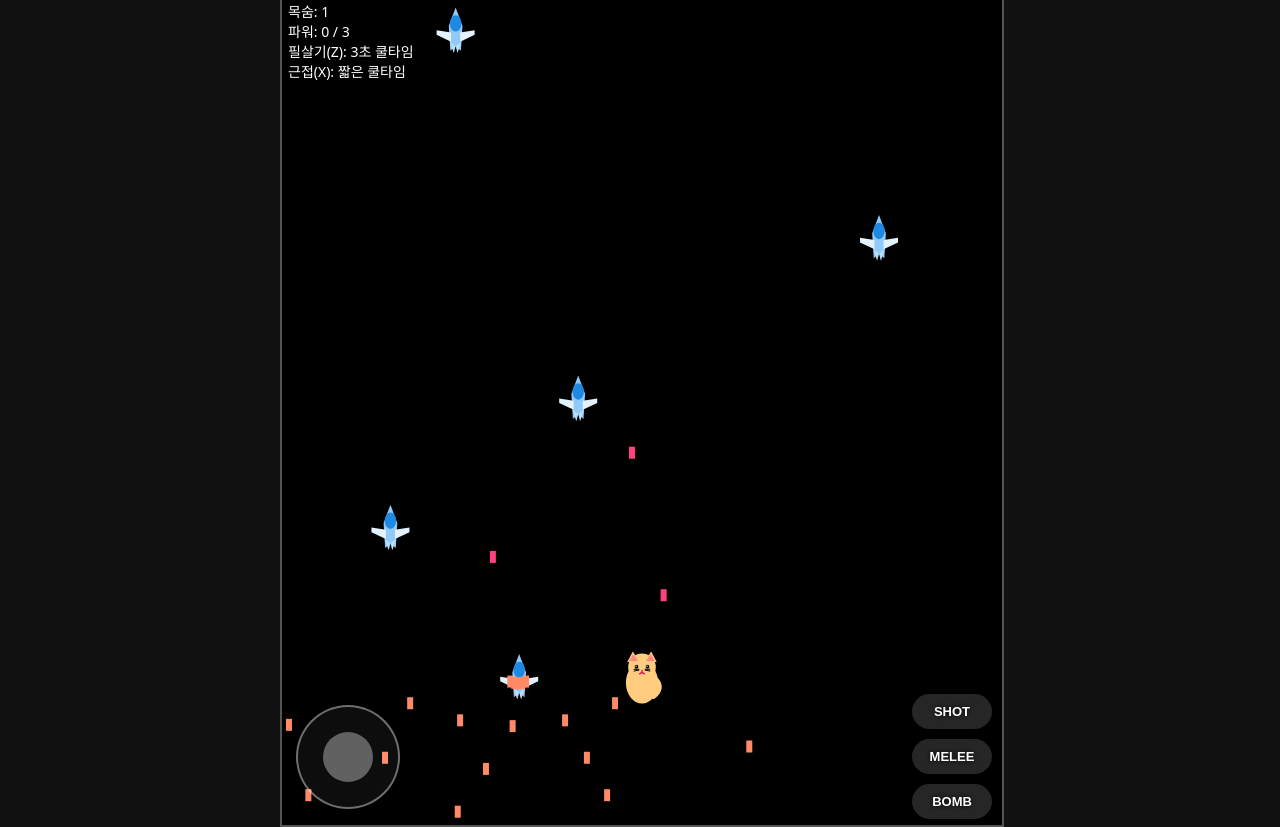
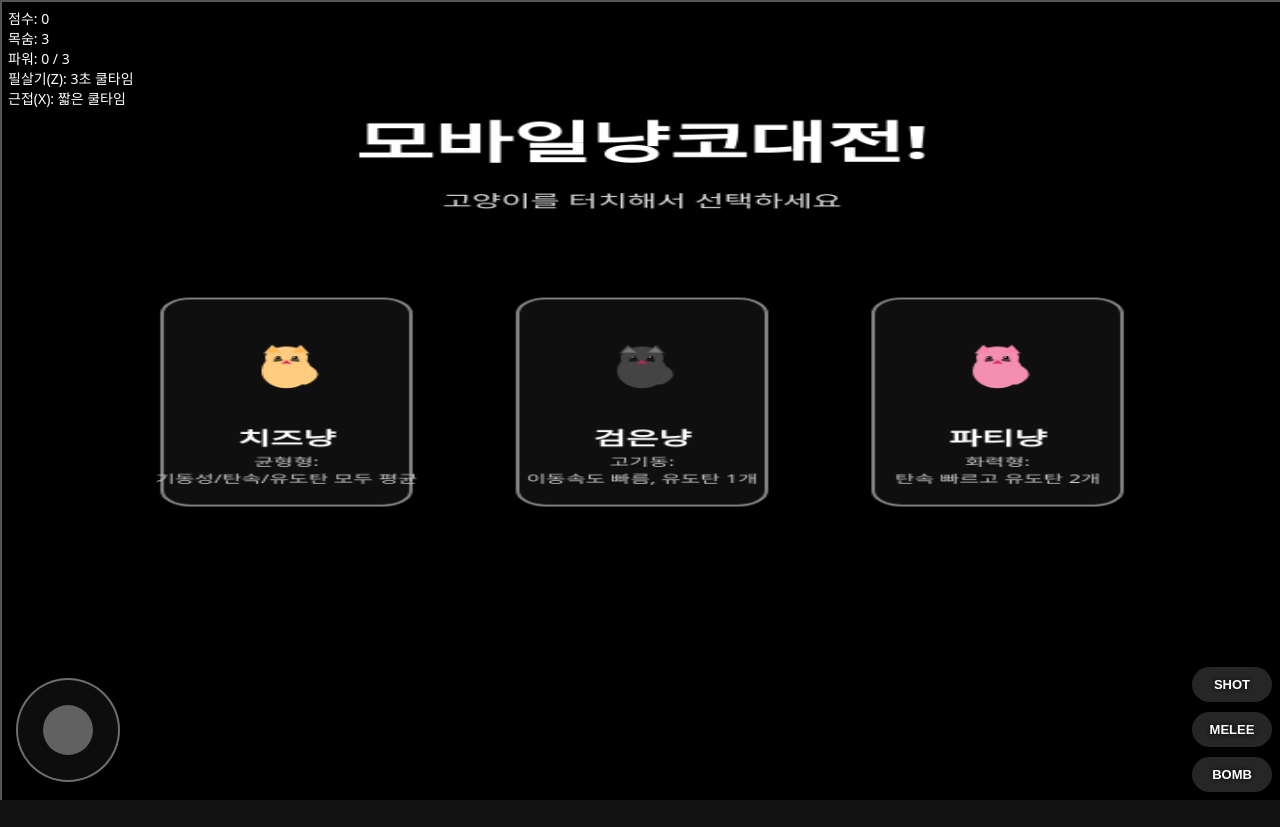
Before and after one commit to taurenking22-cmyk/rpg, a plain HTML site: page index.html in a window 1280 px wide. After the commit the page ends 800 px from the top, so only its background shows below. Drawn offline with Linux system fonts and the light colour scheme.

Commit message:
Update index.html

```diff
--- a/index.html
+++ b/index.html
@@ -2,32 +2,32 @@
 <html lang="ko">
 <head>
   <meta charset="UTF-8" />
-  <title>슈팅게임 - 모바일 터치 지원 버전</title>
+  <title>모바일냥코대전!</title>
   <style>
-    body {
+    html, body {
       margin: 0;
+      padding: 0;
+      width: 100%;
+      height: 100%;
       background: #111;
-      display: flex;
-      justify-content: center;
-      align-items: center;
-      height: 100vh;
       font-family: system-ui, sans-serif;
       color: #fff;
       touch-action: none;
       -webkit-user-select: none;
       user-select: none;
+      overflow: hidden;
     }
     #gameContainer {
       position: relative;
-      max-width: 720px;
       width: 100vw;
+      height: 100vh;
     }
     #gameCanvas {
       background: #000;
       border: 2px solid #555;
       display: block;
       width: 100%;
-      height: auto;
+      height: 100%;
     }
     #ui {
       position: absolute;
@@ -77,7 +77,7 @@
       align-items: center;
       padding: 0 8px;
       box-sizing: border-box;
-      pointer-events: none; /* 안쪽 요소만 터치 받도록 */
+      pointer-events: none;
     }
 
     #joystickContainer {
@@ -134,7 +134,6 @@
     }
 
     @media (min-width: 900px) {
-      /* PC에선 컨트롤 조금 작게 */
       #joystickContainer {
         width: 120px;
         height: 120px;
@@ -166,7 +165,7 @@
     </div>
     <div id="gameOverText"></div>
 
-    <!-- 🔥 모바일 터치 컨트롤 -->
+    <!-- 모바일 터치 컨트롤 -->
     <div id="mobileControls">
       <div id="joystickContainer">
         <div id="joystickBase"></div>
@@ -201,7 +200,51 @@
     const WIDTH = canvas.width;
     const HEIGHT = canvas.height;
 
-    // 🐱 플레이어 (고양이)
+    // 고양이 타입 정의
+    const CAT_TYPES = {
+      cheese: {
+        id: "cheese",
+        name: "치즈냥",
+        furColor: "#ffcc80",
+        earInner: "#ffb74d",
+        speed: 6,
+        bulletSpeed: 9,
+        homingCount: 1,
+        desc: "균형형: 기동성/탄속/유도탄 모두 평균"
+      },
+      black: {
+        id: "black",
+        name: "검은냥",
+        furColor: "#444",
+        earInner: "#757575",
+        speed: 7.6,
+        bulletSpeed: 9,
+        homingCount: 1,
+        desc: "고기동: 이동속도 빠름, 유도탄 1개"
+      },
+      party: {
+        id: "party",
+        name: "파티냥",
+        furColor: "#f48fb1",
+        earInner: "#ff80ab",
+        speed: 6,
+        bulletSpeed: 10,
+        homingCount: 2,
+        desc: "화력형: 탄속 빠르고 유도탄 2개"
+      }
+    };
+
+    const catOptions = [
+      { id: "cheese", x: WIDTH/2 - 200, y: HEIGHT/2, w: 140, h: 220 },
+      { id: "black",  x: WIDTH/2,       y: HEIGHT/2, w: 140, h: 220 },
+      { id: "party",  x: WIDTH/2 + 200, y: HEIGHT/2, w: 140, h: 220 }
+    ];
+
+    let selectedCatType = null;
+    let selectedCat = null;
+    let hasSelectedCat = false;
+
+    // 플레이어
     const player = {
       x: WIDTH / 2,
       y: HEIGHT - 150,
@@ -240,7 +283,7 @@
 
     let isVictory = false;
 
-    // ======== 키보드 입력 ========
+    // ===== 키보드 입력 =====
     window.addEventListener("keydown", (e) => {
       keys[e.code] = true;
 
@@ -248,11 +291,9 @@
         restartGame();
       }
 
-      if (!gameOver && e.code === "KeyZ") {
-        useBomb();
-      }
-      if (!gameOver && e.code === "KeyX") {
-        useMelee();
+      if (!gameOver && hasSelectedCat) {
+        if (e.code === "KeyZ") useBomb();
+        if (e.code === "KeyX") useMelee();
       }
     });
 
@@ -260,12 +301,48 @@
       keys[e.code] = false;
     });
 
-    // 게임오버 시 모바일에서 재시작: 캔버스 탭
-    canvas.addEventListener("click", () => {
-      if (gameOver) restartGame();
-    });
+    // 캔버스 클릭/터치 → 오프닝에서 캐릭터 선택, 게임오버일 땐 재시작
+    function getCanvasPos(evt) {
+      const rect = canvas.getBoundingClientRect();
+      let clientX, clientY;
+      if (evt.touches && evt.touches[0]) {
+        clientX = evt.touches[0].clientX;
+        clientY = evt.touches[0].clientY;
+      } else {
+        clientX = evt.clientX;
+        clientY = evt.clientY;
+      }
+      const x = (clientX - rect.left) * (canvas.width / rect.width);
+      const y = (clientY - rect.top) * (canvas.height / rect.height);
+      return { x, y };
+    }
 
-    // ======== 모바일 조이스틱 입력 ========
+    function handleCanvasPointer(evt) {
+      evt.preventDefault();
+      const pos = getCanvasPos(evt);
+
+      if (!hasSelectedCat) {
+        // 캐릭터 선택
+        for (const opt of catOptions) {
+          if (
+            pos.x > opt.x - opt.w/2 &&
+            pos.x < opt.x + opt.w/2 &&
+            pos.y > opt.y - opt.h/2 &&
+            pos.y < opt.y + opt.h/2
+          ) {
+            selectCat(opt.id);
+            return;
+          }
+        }
+      } else if (gameOver) {
+        restartGame();
+      }
+    }
+
+    canvas.addEventListener("click", handleCanvasPointer);
+    canvas.addEventListener("touchstart", handleCanvasPointer, { passive: false });
+
+    // ===== 조이스틱 =====
     const joystickState = {
       active: false,
       centerX: 0,
@@ -274,7 +351,6 @@
 
     function updateDirFromJoystick(dx, dy) {
       const dead = 10;
-      // 초기화
       keys["ArrowLeft"] = false;
       keys["ArrowRight"] = false;
       keys["ArrowUp"] = false;
@@ -342,7 +418,7 @@
 
     resetJoystickStickPosition();
 
-    // ======== 모바일 버튼 입력 ========
+    // 모바일 버튼: SHOT(홀드), MELEE/BOMB(탭)
     function attachButtonHold(button, keyCode) {
       const down = (e) => {
         e.preventDefault();
@@ -355,55 +431,67 @@
       button.addEventListener("touchstart", down, { passive: false });
       button.addEventListener("touchend", up, { passive: false });
       button.addEventListener("touchcancel", up, { passive: false });
-      // PC에서 마우스로 눌러도 작동하게
       button.addEventListener("mousedown", down);
       window.addEventListener("mouseup", up);
     }
-
-    // SHOT 버튼은 Space키처럼 동작 (연사)
     attachButtonHold(btnShoot, "Space");
 
-    // MELEE / BOMB 은 "한 번" 사용하는 스킬 → 탭으로 발동
     function attachSkillTap(button, skillFn) {
       button.addEventListener("touchstart", (e) => {
         e.preventDefault();
-        skillFn();
+        if (!gameOver && hasSelectedCat) skillFn();
       }, { passive: false });
       button.addEventListener("click", (e) => {
         e.preventDefault();
-        skillFn();
+        if (!gameOver && hasSelectedCat) skillFn();
       });
     }
+    attachSkillTap(btnMelee, () => useMelee());
+    attachSkillTap(btnBomb, () => useBomb());
 
-    attachSkillTap(btnMelee, () => {
-      if (!gameOver) useMelee();
-    });
-    attachSkillTap(btnBomb, () => {
-      if (!gameOver) useBomb();
-    });
+    // ===== 게임 로직 =====
 
-    // ======== 게임 로직 ========
+    function selectCat(id) {
+      selectedCatType = id;
+      selectedCat = CAT_TYPES[id];
+      hasSelectedCat = true;
+
+      player.speed = selectedCat.speed;
+      // 초기화 & 시작
+      restartGameInternal(false); // 내부 리셋 (엔딩 텍스트 없이)
+    }
 
     function shoot() {
+      if (!selectedCat) return;
       const count = 1 + powerLevel;
       const spread = 8;
       const mid = (count - 1) / 2;
+      const bulletSpeed = selectedCat.bulletSpeed;
+      const homingCount = selectedCat.homingCount;
+
+      // 파워 3단계에서만 유도탄 활성
+      let homingIndices = [];
+      if (powerLevel >= 3) {
+        const hc = Math.min(homingCount, count);
+        const start = Math.round(mid - (hc - 1) / 2);
+        for (let k = 0; k < hc; k++) homingIndices.push(start + k);
+      }
 
       for (let i = 0; i < count; i++) {
         const offset = (i - mid) * spread;
-        const isHoming = (powerLevel >= 3 && i === Math.round(mid));
+        const isHoming = homingIndices.includes(i);
 
         bullets.push({
           x: player.x + offset,
           y: player.y - player.height / 2,
           width: 6,
           height: 12,
-          speed: 9,
+          speed: bulletSpeed,
           color: isHoming ? "#80d8ff" : "#ffeb3b",
           homing: isHoming,
           target: null,
           vx: 0,
-          vy: -9,
+          vy: -bulletSpeed,
         });
       }
     }
@@ -478,7 +566,7 @@
       showEndText();
     }
 
-    function restartGame() {
+    function restartGameInternal(resetCatToo) {
       bullets = [];
       enemies = [];
       enemyBullets = [];
@@ -500,6 +588,17 @@
       gameOverText.style.display = "none";
       lastTime = performance.now();
       meleeActive = false;
+
+      if (resetCatToo) {
+        hasSelectedCat = false;
+        selectedCat = null;
+        selectedCatType = null;
+      }
+    }
+
+    function restartGame() {
+      // 고양이는 유지한 채 다시 시작
+      restartGameInternal(false);
     }
 
     function rectsCollide(a, b) {
@@ -534,6 +633,7 @@
     }
 
     function useBomb() {
+      if (!hasSelectedCat) return;
       const now = performance.now();
       if (now - lastBombTime < BOMB_COOLDOWN) return;
       lastBombTime = now;
@@ -556,6 +656,7 @@
     }
 
     function useMelee() {
+      if (!hasSelectedCat) return;
       const now = performance.now();
       if (now - lastMeleeTime < MELEE_COOLDOWN) return;
       lastMeleeTime = now;
@@ -563,14 +664,11 @@
       meleeEndTime = now + MELEE_DURATION;
     }
 
-    // 보스 패턴별 탄막
     function bossShootPattern() {
       if (!boss || boss.dead) return;
-
       const shotsBaseY = boss.y + boss.height / 2;
 
       if (boss.pattern === 0) {
-        // 부채꼴 + 구멍
         const shots = 18;
         const baseAngle = Math.PI / 2;
         const spread = 0.9;
@@ -593,7 +691,6 @@
           });
         }
       } else if (boss.pattern === 1) {
-        // 커튼 패턴
         const columns = 12;
         const margin = 40;
         const step = (WIDTH - margin * 2) / (columns - 1);
@@ -616,7 +713,6 @@
           });
         }
       } else if (boss.pattern === 2) {
-        // 조준 3-way 연사
         const burstCount = 3;
         for (let b = 0; b < burstCount; b++) {
           const dx = player.x - boss.x;
@@ -643,9 +739,9 @@
     }
 
     function update(delta) {
-      if (gameOver) return;
+      if (gameOver || !hasSelectedCat) return;
+      const now = performance.now();
       totalElapsed += delta;
-      const now = performance.now();
 
       if (meleeActive && now > meleeEndTime) {
         meleeActive = false;
@@ -672,7 +768,6 @@
         }
       }
 
-      // 내 미사일
       bullets.forEach((b) => {
         if (b.homing) {
           if (!b.target) {
@@ -701,7 +796,6 @@
           !b.dead
       );
 
-      // 적 스폰
       lastEnemySpawn += delta;
       if (lastEnemySpawn > enemySpawnInterval) {
         spawnEnemy();
@@ -709,7 +803,6 @@
         enemySpawnInterval = Math.max(350, enemySpawnInterval - 2);
       }
 
-      // 적 이동 + 공격
       enemies.forEach((e) => {
         if (e.pattern === 0) {
           e.y += e.speed;
@@ -780,7 +873,6 @@
 
       enemies = enemies.filter((e) => !e.dead);
 
-      // 보스
       if (boss) {
         boss.x += boss.speedX;
         if (boss.x - boss.width / 2 < 0 || boss.x + boss.width / 2 > WIDTH) {
@@ -799,13 +891,11 @@
         }
       }
 
-      // 적 미사일 이동
       enemyBullets.forEach((b) => {
         b.x += b.vx;
         b.y += b.vy;
       });
 
-      // 근접공격 영역 처리 (전방 미사일 제거)
       if (meleeActive) {
         const rangeX = 140;
         const rangeY = 160;
@@ -830,13 +920,11 @@
           !b.dead
       );
 
-      // 파워업 이동
       powerUps.forEach((p) => {
         p.y += p.speed;
       });
       powerUps = powerUps.filter((p) => p.y < HEIGHT + 30 && !p.dead);
 
-      // 내 미사일 → 적/보스 충돌
       bullets.forEach((b) => {
         enemies.forEach((e) => {
           if (!b.dead && !e.dead && rectsCollide(b, e)) {
@@ -878,7 +966,6 @@
       bullets = bullets.filter((b) => !b.dead);
       enemies = enemies.filter((e) => !e.dead);
 
-      // 플레이어 피격
       enemyBullets.forEach((b) => {
         if (!b.dead && rectsCollide(player, b)) {
           b.dead = true;
@@ -895,7 +982,6 @@
       });
       enemies = enemies.filter((e) => !e.dead);
 
-      // 파워업 획득
       powerUps.forEach((p) => {
         const dx = p.x - player.x;
         const dy = p.y - player.y;
@@ -910,28 +996,23 @@
       powerUps = powerUps.filter((p) => !p.dead);
     }
 
-    // 🐱 고양이 그리기
-    function drawPlayer() {
-      const w = player.width;
-      const h = player.height;
-      const cx = player.x;
-      const cy = player.y;
+    // 고양이 그리기 (색만 타입에 따라 다르게)
+    function drawCatBody(cx, cy, w, h, cat) {
+      const fur = cat ? cat.furColor : "#ffcc80";
+      const earIn = cat ? cat.earInner : "#ff8a80";
 
       ctx.save();
       ctx.translate(cx, cy);
 
-      // 몸통
-      ctx.fillStyle = "#ffcc80";
+      ctx.fillStyle = fur;
       ctx.beginPath();
       ctx.ellipse(0, h * 0.15, w * 0.35, h * 0.4, 0, 0, Math.PI * 2);
       ctx.fill();
 
-      // 머리
       ctx.beginPath();
       ctx.arc(0, -h * 0.15, w * 0.3, 0, Math.PI * 2);
       ctx.fill();
 
-      // 귀
       ctx.beginPath();
       ctx.moveTo(-w * 0.2, -h * 0.45);
       ctx.lineTo(-w * 0.05, -h * 0.25);
@@ -946,8 +1027,7 @@
       ctx.closePath();
       ctx.fill();
 
-      // 귀 안쪽
-      ctx.fillStyle = "#ff8a80";
+      ctx.fillStyle = earIn;
       ctx.beginPath();
       ctx.moveTo(-w * 0.19, -h * 0.4);
       ctx.lineTo(-w * 0.08, -h * 0.27);
@@ -962,21 +1042,18 @@
       ctx.closePath();
       ctx.fill();
 
-      // 눈
       ctx.fillStyle = "#000";
       ctx.beginPath();
       ctx.arc(-w * 0.12, -h * 0.16, w * 0.04, 0, Math.PI * 2);
       ctx.arc(w * 0.12, -h * 0.16, w * 0.04, 0, Math.PI * 2);
       ctx.fill();
 
-      // 눈 하이라이트
       ctx.fillStyle = "#fff";
       ctx.beginPath();
       ctx.arc(-w * 0.13, -h * 0.17, w * 0.015, 0, Math.PI * 2);
       ctx.arc(w * 0.11, -h * 0.17, w * 0.015, 0, Math.PI * 2);
       ctx.fill();
 
-      // 코
       ctx.fillStyle = "#d81b60";
       ctx.beginPath();
       ctx.moveTo(0, -h * 0.1);
@@ -985,7 +1062,6 @@
       ctx.closePath();
       ctx.fill();
 
-      // 입
       ctx.strokeStyle = "#d81b60";
       ctx.lineWidth = 1.5;
       ctx.beginPath();
@@ -997,7 +1073,6 @@
       ctx.quadraticCurveTo(w * 0.03, -h * 0.03, w * 0.06, -h * 0.02);
       ctx.stroke();
 
-      // 수염
       ctx.strokeStyle = "#000";
       ctx.lineWidth = 1;
       ctx.beginPath();
@@ -1005,22 +1080,19 @@
       ctx.lineTo(-w * 0.18, -h * 0.11);
       ctx.moveTo(-w * 0.06, -h * 0.095);
       ctx.lineTo(-w * 0.18, -h * 0.075);
-
       ctx.moveTo(w * 0.06, -h * 0.11);
       ctx.lineTo(w * 0.18, -h * 0.11);
       ctx.moveTo(w * 0.06, -h * 0.095);
       ctx.lineTo(w * 0.18, -h * 0.075);
       ctx.stroke();
 
-      // 앞발
-      ctx.fillStyle = "#ffcc80";
+      ctx.fillStyle = fur;
       ctx.beginPath();
       ctx.ellipse(-w * 0.13, h * 0.4, w * 0.07, h * 0.1, 0, 0, Math.PI * 2);
       ctx.ellipse(w * 0.13, h * 0.4, w * 0.07, h * 0.1, 0, 0, Math.PI * 2);
       ctx.fill();
 
-      // 꼬리
-      ctx.strokeStyle = "#ffcc80";
+      ctx.strokeStyle = fur;
       ctx.lineWidth = 6;
       ctx.lineCap = "round";
       ctx.beginPath();
@@ -1029,6 +1101,11 @@
       ctx.stroke();
 
       ctx.restore();
+    }
+
+    function drawPlayer() {
+      if (!hasSelectedCat || !selectedCat) return;
+      drawCatBody(player.x, player.y, player.width, player.height, selectedCat);
     }
 
     function drawMelee() {
@@ -1157,6 +1234,59 @@
       ctx.restore();
     }
 
+    // 오프닝 화면
+    function drawOpeningScreen() {
+      ctx.save();
+      ctx.fillStyle = "#000";
+      ctx.fillRect(0, 0, WIDTH, HEIGHT);
+
+      const title = "모바일냥코대전!";
+      ctx.fillStyle = "#fff";
+      ctx.font = "bold 48px system-ui";
+      ctx.textAlign = "center";
+      ctx.textBaseline = "middle";
+      ctx.fillText(title, WIDTH / 2, HEIGHT * 0.18);
+
+      ctx.font = "18px system-ui";
+      ctx.fillStyle = "#ddd";
+      ctx.fillText("고양이를 터치해서 선택하세요", WIDTH / 2, HEIGHT * 0.25);
+
+      catOptions.forEach((opt) => {
+        const cat = CAT_TYPES[opt.id];
+        const x = opt.x;
+        const y = opt.y;
+        const w = opt.w;
+        const h = opt.h;
+
+        // 카드 배경
+        ctx.fillStyle = "rgba(255,255,255,0.06)";
+        ctx.strokeStyle = "rgba(255,255,255,0.5)";
+        ctx.lineWidth = 2;
+        ctx.beginPath();
+        ctx.roundRect(x - w/2, y - h/2, w, h, 16);
+        ctx.fill();
+        ctx.stroke();
+
+        // 고양이 그림
+        drawCatBody(x, y - 40, 40, 46, cat);
+
+        // 이름
+        ctx.fillStyle = "#fff";
+        ctx.font = "bold 20px system-ui";
+        ctx.fillText(cat.name, x, y + 40);
+
+        // 설명 (두 줄 정도)
+        ctx.fillStyle = "#ccc";
+        ctx.font = "12px system-ui";
+        const lines = cat.desc.split(" ");
+        // 간단히 두 줄로 나눔
+        ctx.fillText(lines[0], x, y + 65);
+        ctx.fillText(lines.slice(1).join(" "), x, y + 83);
+      });
+
+      ctx.restore();
+    }
+
     function gameLoop(t) {
       if (!lastTime) lastTime = t;
       const dt = t - lastTime;
@@ -1164,6 +1294,9 @@
 
       ctx.clearRect(0, 0, WIDTH, HEIGHT);
 
+      if (!hasSelectedCat) {
+        drawOpeningScreen();
+      } else {
         update(dt);
         drawPlayer();
         drawMelee();
@@ -1172,6 +1305,7 @@
         drawEnemyBullets();
         drawPowerUps();
         drawBoss();
+      }
 
       requestAnimationFrame(gameLoop);
     }
```
Lines whose indentation alone changed are shown as unchanged.
